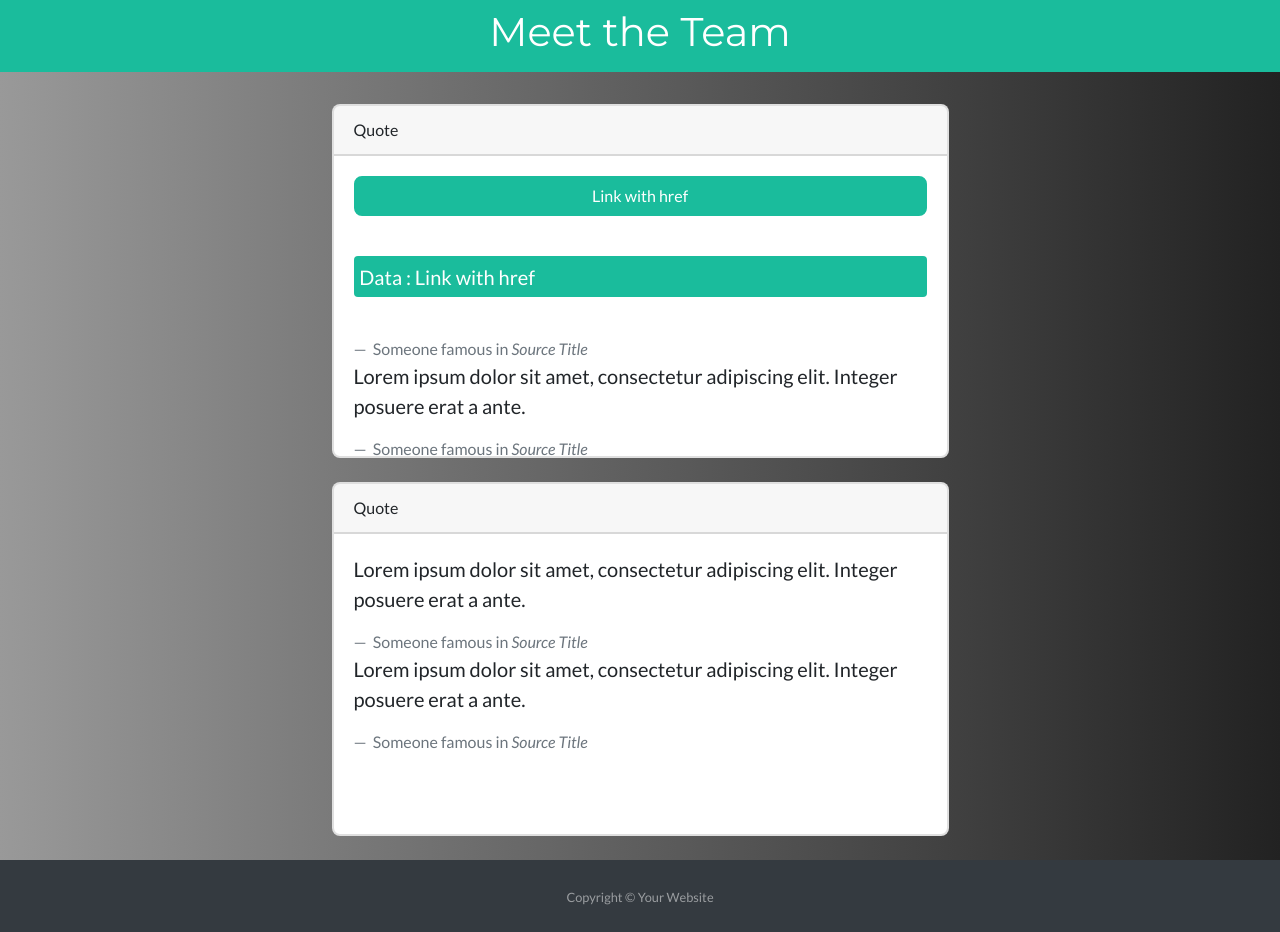
After one commit to diptiyadav73/portfolio, a Flask app: page /logs in a window 1280 px wide. The commit adds this page. Run offline with Flask 2, Linux system fonts and the light colour scheme; some libraries are stand-ins or nearby versions.

Commit message:
logs added

```diff
--- a/app.py
+++ b/app.py
@@ -32,7 +32,11 @@ class Feedback(db.Model):
 @app.route('/')
 def index():
     return render_template('index.html')
+@app.route('/logs')
+def logs():
+    return render_template('logs.html')
 
 if __name__ == '__main__':
     db.create_all()
-    app.run(threaded=True, port=8000)
+    TEMPLATES_AUTO_RELOAD = True
+    app.run(threaded=True, port=8000,debug=True)
--- /dev/null
+++ b/templates/logs.html
@@ -0,0 +1,177 @@
+<!DOCTYPE html>
+<html lang="en">
+  <head>
+    <meta charset="utf-8" />
+    <meta
+      name="viewport"
+      content="width=device-width, initial-scale=1, shrink-to-fit=no"
+    />
+    <meta name="description" content="" />
+    <meta name="author" content="" />
+    <title>Tada 🎉!!</title>
+    <!-- Favicon-->
+    <link
+      rel="icon"
+      type="image/x-icon"
+      href="{{url_for('static',filename='assets/img/favicon.ico')}}"
+    />
+    <!-- Font Awesome icons (free version)-->
+    <script
+      src="https://use.fontawesome.com/releases/v5.13.0/js/all.js"
+      crossorigin="anonymous"
+    ></script>
+    <!-- Google fonts-->
+    <link
+      href="https://fonts.googleapis.com/css?family=Montserrat:400,700"
+      rel="stylesheet"
+      type="text/css"
+    />
+    <link
+      href="https://fonts.googleapis.com/css?family=Lato:400,700,400italic,700italic"
+      rel="stylesheet"
+      type="text/css"
+    />
+    <!-- Core theme CSS (includes Bootstrap)-->
+    <link
+      href="{{url_for('static',filename='css/styles.css')}}"
+      rel="stylesheet"
+    />
+    <style>
+      .center {
+        margin: auto;
+        /* padding: 10px; */
+      }
+
+      html,
+      body {
+        height: 100%;
+      }
+
+      #page-content {
+        flex: 1 0 auto;
+      }
+
+      #sticky-footer {
+        flex-shrink: none;
+      }
+
+      /* Other Classes for Page Styling */
+
+      body {
+        background: #777777;
+        background: linear-gradient(to right, #999999, #222222);
+      }
+      .stuck {
+        bottom: 10px;
+        /* width: 299px; */
+        height: 300px;
+        /* background-color: #777777; */
+        overflow-y: scroll;
+      }
+      .formButtonfront {
+        width: 700px;
+  max-width: 100%;
+  /* padding: 15px; */
+ }
+    </style>
+  </head>
+  <body class="d-flex flex-column">
+    <header class="bg-primary text-center py-2 mb-2">
+      <div class="container">
+        <h1 class="font-weight-light text-white">Meet the Team</h1>
+      </div>
+    </header>
+
+    <div id="page-content">
+      <div class="container ">
+        <div class="row justify-content-center">
+          <div class="col-md-7">
+            <!-- <h1 class="font-weight-light mt-4 text-white">
+              Sticky Footer using Flexbox
+            </h1> -->
+            <br />
+            <div class="card">
+              <div class="card-header">
+                Quote
+              </div>
+              <div class="card-body stuck">
+                <blockquote class="blockquote mb-0">
+                  <p>
+                    <a class="btn btn-primary formButtonfront " data-toggle="collapse" href="#collapseExample" role="button" aria-expanded="false" aria-controls="collapseExample" >
+                        Link with href
+                      </a>
+                      <div class="btn-primary formButtonfront " data-toggle="collapse" href="#collapseExample" role="button" aria-expanded="false" aria-controls="collapseExample" style="border-radius: 4px;padding:1%;margin-block: 40px">
+                          Data : Link with href
+                      </div>
+                      <div class="collapse" id="collapseExample">
+                        <div class="card card-body">
+                          Anim pariatur cliche reprehenderit, enim eiusmod high life accusamus terry richardson ad squid. Nihil anim keffiyeh helvetica, craft beer labore wes anderson cred nesciunt sapiente ea proident.
+                        </div>
+                      </div>
+                  </p>
+                  <footer class="blockquote-footer">
+                    Someone famous in
+                    <cite title="Source Title">Source Title</cite>
+                  </footer>
+                </blockquote>
+                <blockquote class="blockquote mb-0">
+                  <p>
+                    Lorem ipsum dolor sit amet, consectetur adipiscing elit.
+                    Integer posuere erat a ante.
+                  </p>
+                  <footer class="blockquote-footer">
+                    Someone famous in
+                    <cite title="Source Title">Source Title</cite>
+                  </footer>
+                </blockquote>
+              </div>
+            </div>
+            <br />
+            <div class="card">
+              <div class="card-header">
+                Quote
+              </div>
+              <div class="card-body stuck">
+                <blockquote class="blockquote mb-0">
+                  <p>
+                    Lorem ipsum dolor sit amet, consectetur adipiscing elit.
+                    Integer posuere erat a ante.
+                  </p>
+                  <footer class="blockquote-footer">
+                    Someone famous in
+                    <cite title="Source Title">Source Title</cite>
+                  </footer>
+                </blockquote>
+                <blockquote class="blockquote mb-0">
+                  <p>
+                    Lorem ipsum dolor sit amet, consectetur adipiscing elit.
+                    Integer posuere erat a ante.
+                  </p>
+                  <footer class="blockquote-footer">
+                    Someone famous in
+                    <cite title="Source Title">Source Title</cite>
+                  </footer>
+                </blockquote>
+              </div>
+            </div>
+            <br />
+          </div>
+        </div>
+      </div>
+    </div>
+    <footer id="sticky-footer" class="py-4 bg-dark text-white-50">
+      <div class="container text-center">
+        <small>Copyright &copy; Your Website</small>
+      </div>
+    </footer>
+    <script src="https://cdnjs.cloudflare.com/ajax/libs/jquery/3.5.1/jquery.min.js"></script>
+    <script src="https://stackpath.bootstrapcdn.com/bootstrap/4.5.0/js/bootstrap.bundle.min.js"></script>
+    <!-- Third party plugin JS-->
+    <script src="https://cdnjs.cloudflare.com/ajax/libs/jquery-easing/1.4.1/jquery.easing.min.js"></script>
+    <!-- Contact form JS-->
+    <script src="{{url_for('static',filename='assets/mail/jqBootstrapValidation.js')}}"></script>
+    <script src="{{url_for('static',filename='assets/mail/contact_me.js')}}"></script>
+    <!-- Core theme JS-->
+    <script src="{{url_for('static',filename='js/scripts.js')}}"></script>
+  </body>
+</html>
```
Also changed, not shown: templates/dist/page.html (added, +106 -0 lines), templates/index.html (+11 -4 lines).
